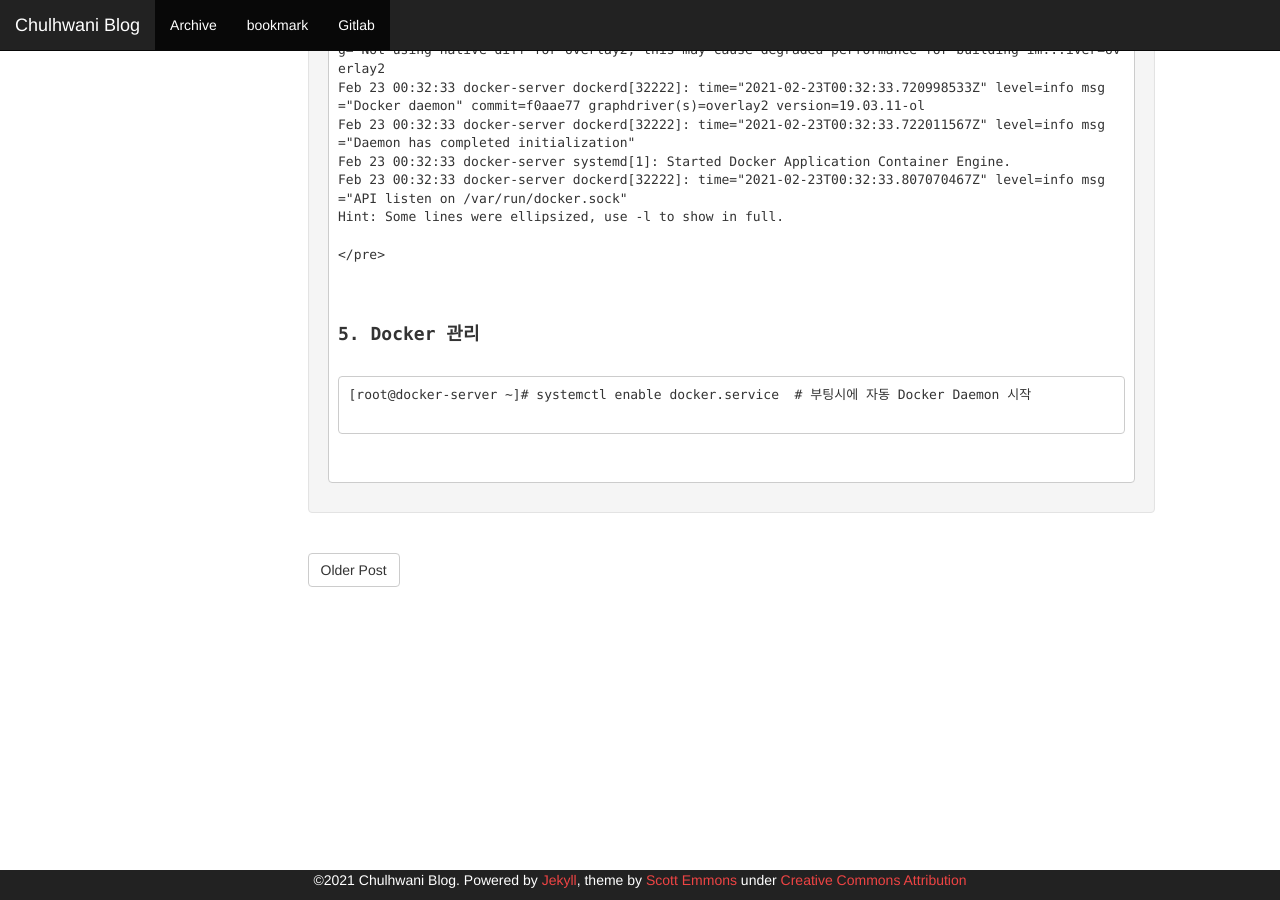
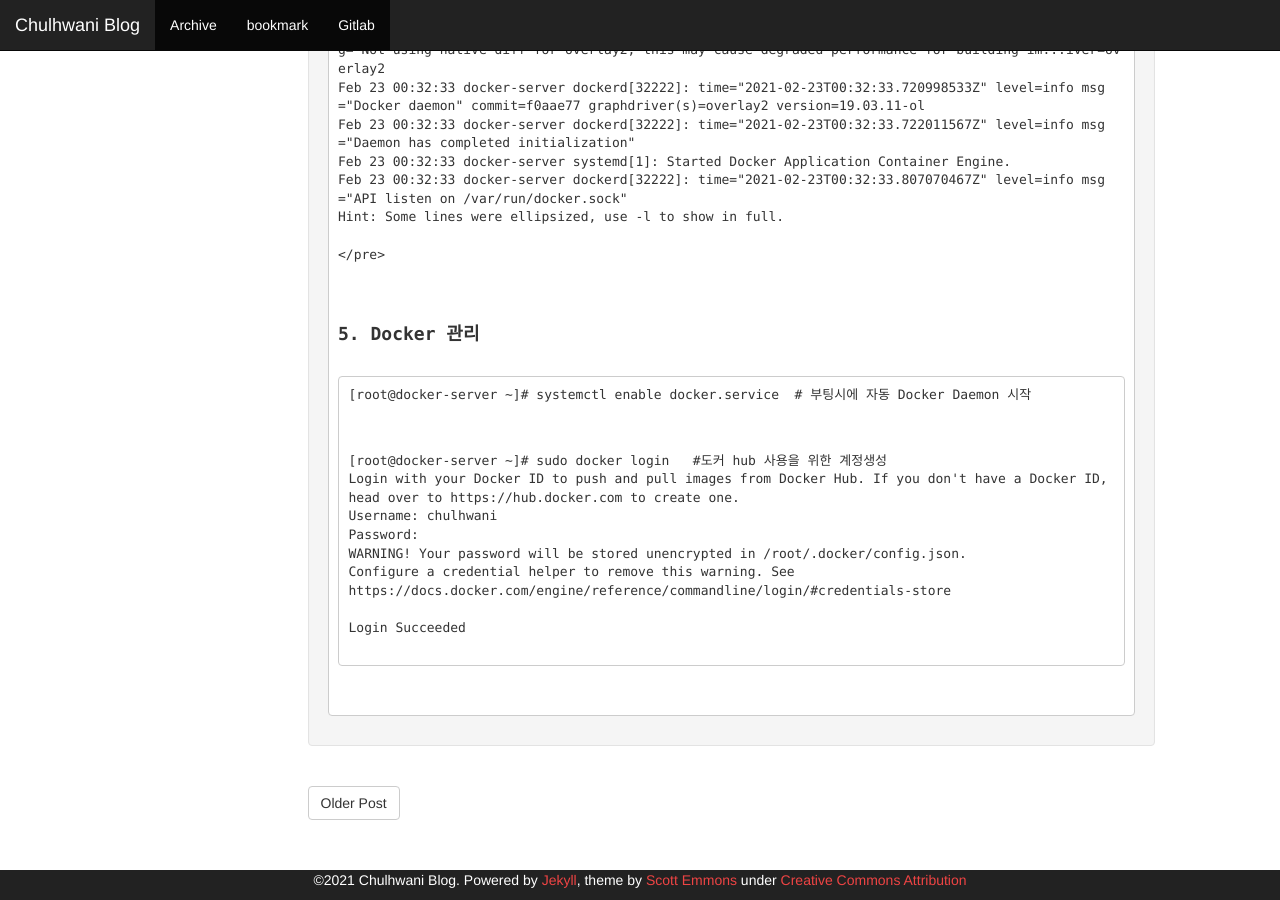
Before and after one commit to chulhwani/chulhwani.github.io, a Jekyll site: the page built from _posts/2021-02-23-[OCI] Oracle Linux에 Docker 설치&관리.md, in a window 1280 px wide and 900 px high, scrolled down 3255 px. Built offline with Jekyll 4.4.1, drawn with Linux system fonts in a browser that asks for light colours; our own code applies the rules of GitHub Pages for plain Markdown files.

Commit message:
Update 2021-02-23-[OCI] Oracle Linux에 Docker 설치&관리.md

```diff
--- a/_posts/2021-02-23-[OCI] Oracle Linux에 Docker 설치&관리.md
+++ b/_posts/2021-02-23-[OCI] Oracle Linux에 Docker 설치&관리.md
@@ -154,5 +154,15 @@ Hint: Some lines were ellipsized, use -l to show in full.
 <p>&nbsp;</p>
 <p><strong><font size="4">5. Docker 관리</font></strong></p>
 <pre class="highlight"><code>[root@docker-server ~]# systemctl enable docker.service  # 부팅시에 자동 Docker Daemon 시작
+<p>&nbsp;</p>
+[root@docker-server ~]# sudo docker login   #도커 hub 사용을 위한 계정생성
+Login with your Docker ID to push and pull images from Docker Hub. If you don't have a Docker ID, head over to https://hub.docker.com to create one.
+Username: chulhwani
+Password:
+WARNING! Your password will be stored unencrypted in /root/.docker/config.json.
+Configure a credential helper to remove this warning. See
+https://docs.docker.com/engine/reference/commandline/login/#credentials-store
+
+Login Succeeded
 </code>
 </pre>
```
